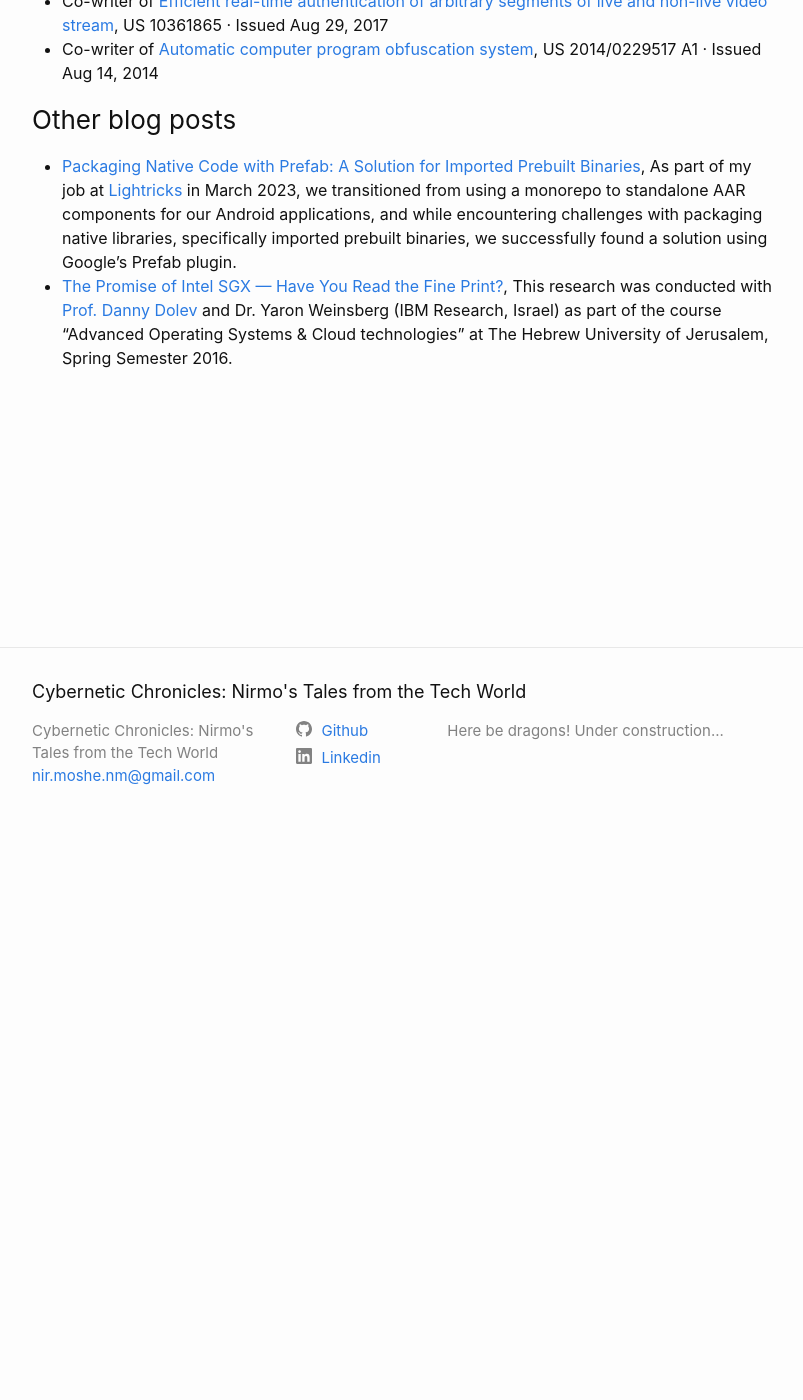
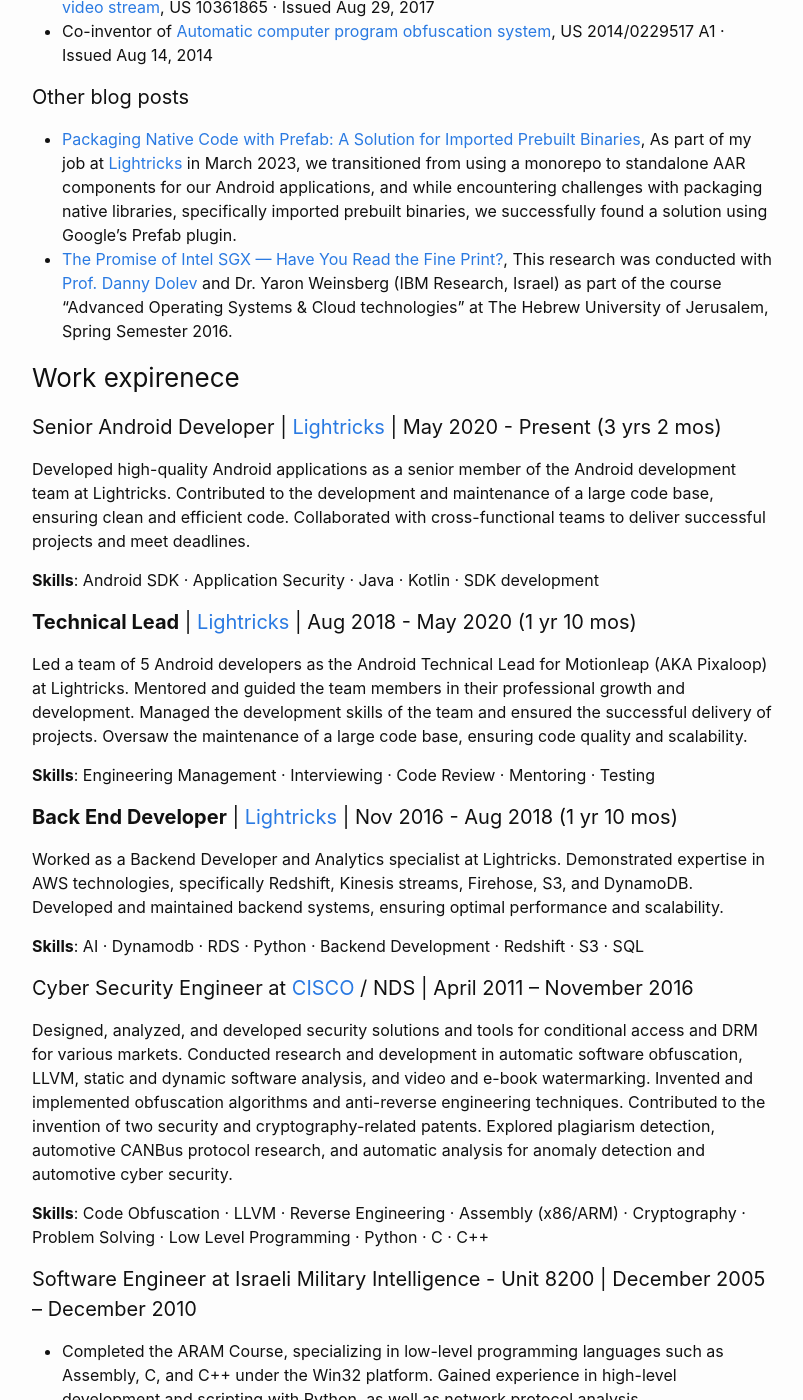
Before and after one commit to nir-mo/nir-mo.github.io, a Jekyll site: the page built from about.markdown, in a window 1280 px wide and 1400 px high, scrolled down 553 px. Shown: the whole window, without its empty margins (238-1041 px from the left). Built offline with Jekyll 4.4.1, drawn with Linux system fonts in a browser that asks for light colours; some of the changed text lies outside the part shown.

Commit message:
Added work experience.

```diff
--- a/about.markdown
+++ b/about.markdown
@@ -10,16 +10,65 @@
 
 I currently work at [Lightricks](https://www.lightricks.com/) as a Senior Android developer.
 
-## Patents and other publications
+### Patents and other publications
 
-### Patents
+#### Patents
 
-* Co-writer of [Efficient real-time authentication of arbitrary segments of live and non-live video stream](https://patents.justia.com/patent/10361865), US 10361865 · Issued Aug 29, 2017
-* Co-writer of [Automatic computer program obfuscation system](https://patents.google.com/patent/US20140229517), US 2014/0229517 A1 · Issued Aug 14, 2014
+* Co-inventor of [Efficient real-time authentication of arbitrary segments of live and non-live video stream](https://patents.justia.com/patent/10361865), US 10361865 · Issued Aug 29, 2017
+* Co-inventor of [Automatic computer program obfuscation system](https://patents.google.com/patent/US20140229517), US 2014/0229517 A1 · Issued Aug 14, 2014
 
-### Other blog posts
+#### Other blog posts
 
 * [Packaging Native Code with Prefab: A Solution for Imported Prebuilt Binaries](https://medium.com/lightricks-tech-blog/packaging-native-code-with-prefab-a-solution-for-imported-prebuilt-binaries-801348e306c4),
 As part of my job at [Lightricks](https://www.lightricks.com/) in March 2023, we transitioned from using a monorepo to standalone AAR components for our Android applications, and while encountering challenges with packaging native libraries, specifically imported prebuilt binaries, we successfully found a solution using Google's Prefab plugin.
 * [­The Promise of Intel SGX — Have You Read the Fine Print?](https://medium.com/@nir.moshe.nm/the-promise-of-intel-sgx-have-you-read-the-fine-print-eb9c0d0bdd79#.dsk37hj97),
 This research was conducted with [Prof. Danny Dolev](https://www.cs.huji.ac.il/~dolev/) and Dr. Yaron Weinsberg (IBM Research, Israel) as part of the course “Advanced Operating Systems & Cloud technologies” at The Hebrew University of Jerusalem, Spring Semester 2016.
+
+
+### Work expirenece
+
+#### Senior Android Developer | [Lightricks](https://www.lightricks.com/) | May 2020 - Present (3 yrs 2 mos)
+
+  Developed high-quality Android applications as a senior member of the Android development team at Lightricks.
+  Contributed to the development and maintenance of a large code base, ensuring clean and efficient code.
+  Collaborated with cross-functional teams to deliver successful projects and meet deadlines.
+
+__Skills__: Android SDK · Application Security · Java · Kotlin · SDK development
+
+#### __Technical Lead__ | [Lightricks](https://www.lightricks.com/) | Aug 2018 - May 2020 (1 yr 10 mos)
+
+  Led a team of 5 Android developers as the Android Technical Lead for Motionleap (AKA Pixaloop) at Lightricks.
+  Mentored and guided the team members in their professional growth and development.
+  Managed the development skills of the team and ensured the successful delivery of projects.
+  Oversaw the maintenance of a large code base, ensuring code quality and scalability.
+
+
+__Skills__: Engineering Management · Interviewing · Code Review · Mentoring · Testing
+
+#### __Back End Developer__ | [Lightricks](https://www.lightricks.com/) | Nov 2016 - Aug 2018 (1 yr 10 mos)
+
+  Worked as a Backend Developer and Analytics specialist at Lightricks.
+  Demonstrated expertise in AWS technologies, specifically Redshift, Kinesis streams, Firehose, S3, and DynamoDB.
+  Developed and maintained backend systems, ensuring optimal performance and scalability.
+
+__Skills__: AI · Dynamodb · RDS · Python · Backend Development · Redshift · S3 · SQL
+
+#### Cyber Security Engineer at [CISCO](https://www.cisco.com/c/en_il/index.html) / NDS | April 2011 – November 2016
+
+  Designed, analyzed, and developed security solutions and tools for conditional access and DRM for various markets.
+  Conducted research and development in automatic software obfuscation, LLVM, static and dynamic software analysis, and video and e-book watermarking.
+  Invented and implemented obfuscation algorithms and anti-reverse engineering techniques.
+  Contributed to the invention of two security and cryptography-related patents.
+  Explored plagiarism detection, automotive CANBus protocol research, and automatic analysis for anomaly detection and automotive cyber security.
+
+__Skills__: Code Obfuscation · LLVM · Reverse Engineering · Assembly (x86/ARM) · Cryptography · Problem Solving · Low Level Programming · Python · C · C++
+
+#### Software Engineer at Israeli Military Intelligence - Unit 8200 | December 2005 – December 2010
+
+  * Completed the ARAM Course, specializing in low-level programming languages such as Assembly, C, and C++ under the Win32 platform.
+  Gained experience in high-level development and scripting with Python, as well as network protocol analysis.
+  * Technological Course Teacher &amp; Instructor
+
+### Education
+
+The Hebrew University of Jerusalem,  BSc in Computer Science
```
